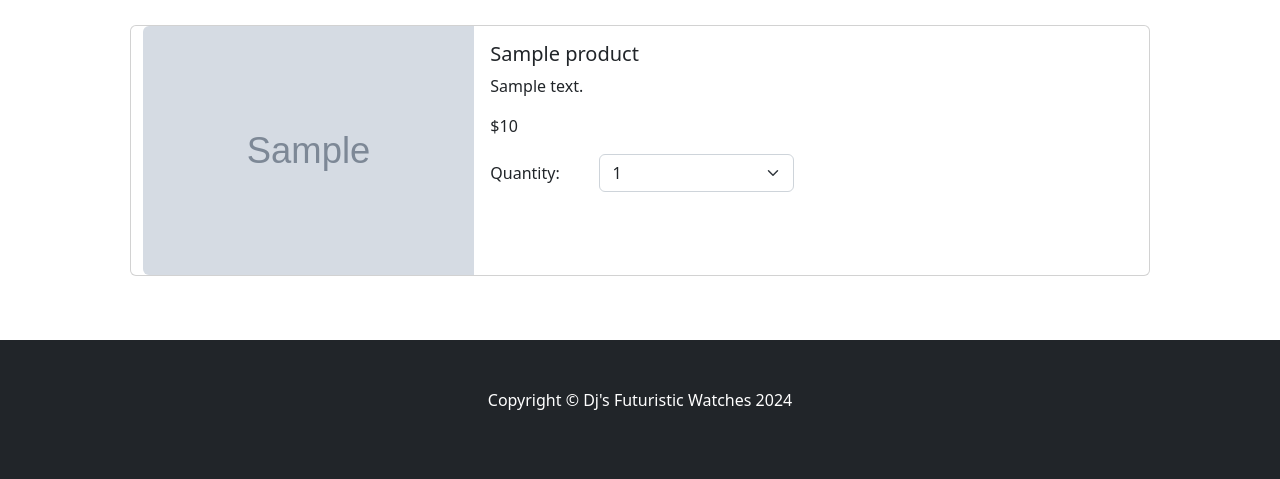
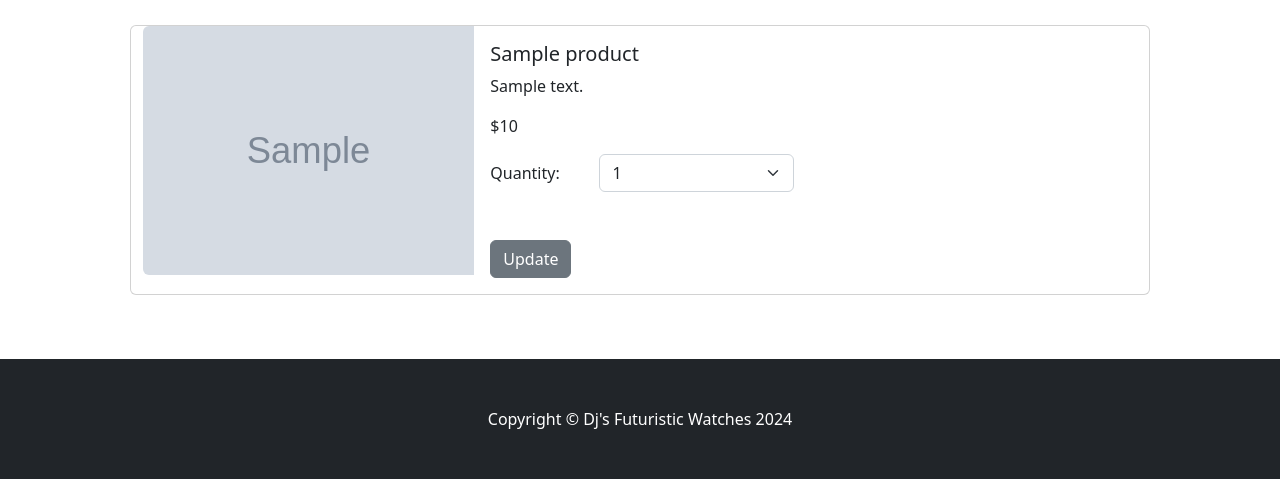
Before and after one commit to PavelKotlov/django-ecom, a Django app: template cart/templates/cart_summary.html in a window 1280 px wide. Shown: the part 376-855 px from the top of the page. Before the commit the page ends 786 px from the top, so only its background shows below. Run offline with Django 5.2, Linux system fonts and the light colour scheme; the template is opened without the code that fills it: most values are stand-ins (such as "Sample title", 1, 10 or a date in 2020); grey boxes marked "Sample" are stand-in pictures; some libraries are stand-ins or nearby versions.

Commit message:
Add update button to each product on cart summary

```diff
--- a/cart/templates/cart_summary.html
+++ b/cart/templates/cart_summary.html
@@ -57,6 +57,8 @@
                 </select>
               </div>
             </div>
+            <!-- Update Cart Button -->
+            <button type="button" data-index="{{product.id}}" class="btn btn-secondary" id="update-cart">Update</button>
           </div>
         </div>
       </div>
```
